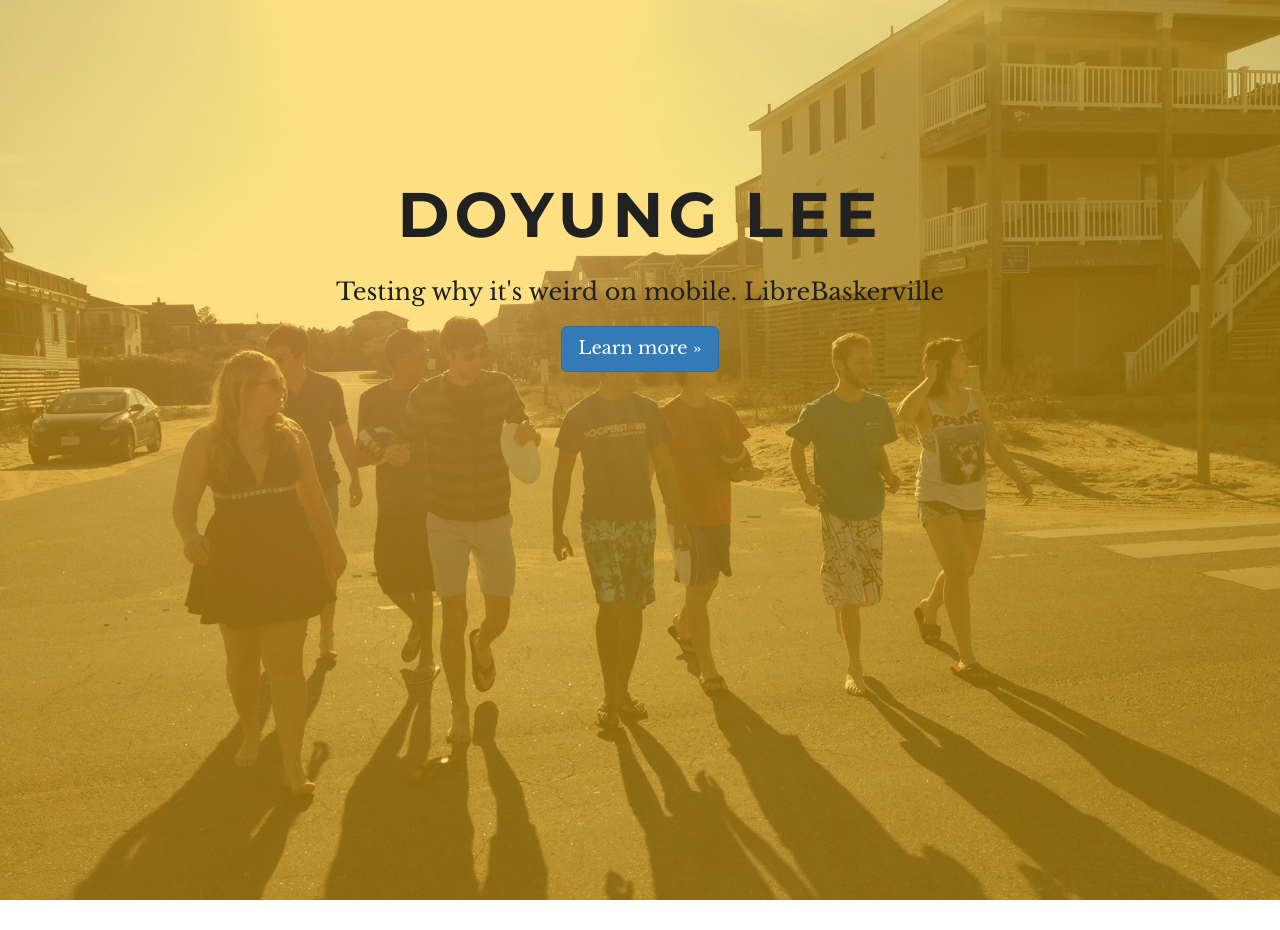
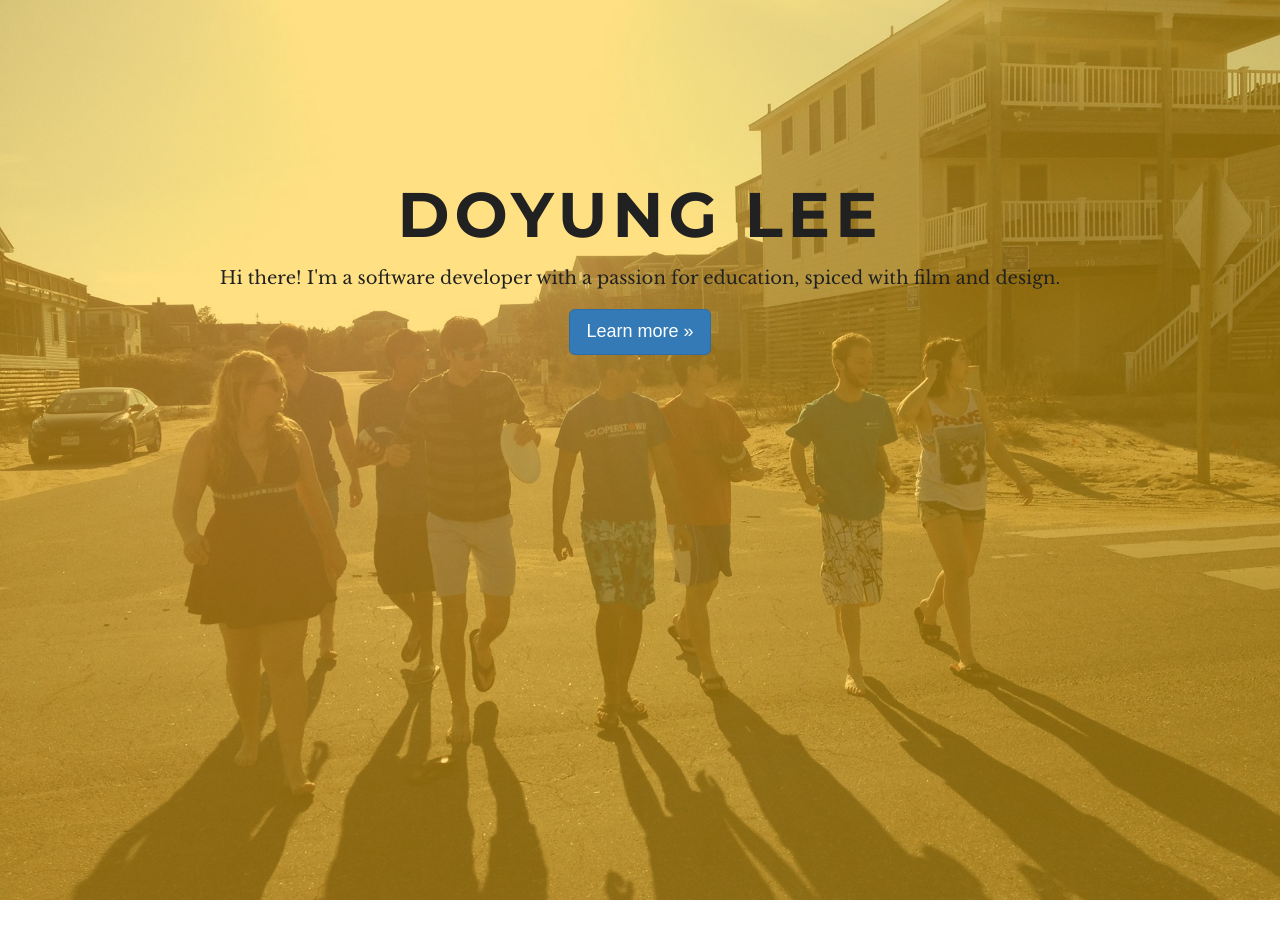
Before and after one commit to doyunglee/doyunglee.github.io, a Jekyll site: the page index.html, which Jekyll copies as it is, in a window 1280 px wide. Built offline with Jekyll 4.4.1, drawn with Linux system fonts in a browser that asks for light colours; nearby versions of some CDN libraries.

Commit message:
works now

```diff
--- a/css/main.css
+++ b/css/main.css
@@ -25,7 +25,7 @@ body {
    padding: 10px 0px;
 }
 
-.serif-talk h3{
+.serif-talk h4{
    font-family: "Libre Baskerville";
    letter-spacing: 0px;
 }
--- a/index.html
+++ b/index.html
@@ -31,7 +31,7 @@
 			    			<h1>DOYUNG LEE</h1>
 			    		</span>
 			    		<span class = "serif-talk">
-			    			<h3>Testing why it's weird on mobile. LibreBaskerville</h3>
+			    			<h4>Hi there! I'm a software developer with a passion for education, spiced with film and design. </h4>
 			    			<h3><a class="btn btn-primary btn-lg" href="#" role="button">Learn more &raquo;</a></h3>
 			    		</span>
 
```
